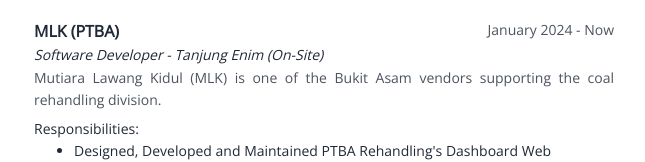
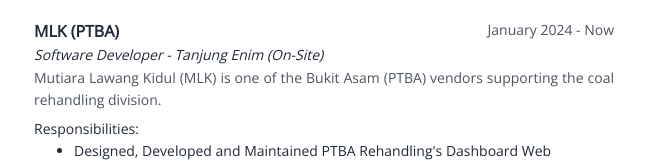
Before and after one commit to bondopangaji/bondopangaji.github.io, a Vue app: page /portfolio in a window 1280 px wide. Shown: the part 161-323 px from the top of the page, without its empty margins (316-961 px from the left). Built offline with nearby package versions, Linux system fonts and the light colour scheme.

Commit message:
fix: add description

```diff
--- a/src/data/work.js
+++ b/src/data/work.js
@@ -5,7 +5,7 @@
     companyName: 'MLK (PTBA)',
     companyLink: '#',
     companyDescription:
-      'Mutiara Lawang Kidul (MLK) is one of the Bukit Asam vendors supporting the coal rehandling division.',
+      'Mutiara Lawang Kidul (MLK) is one of the Bukit Asam (PTBA) vendors supporting the coal rehandling division.',
     startDate: 'January 2024',
     endDate: 'Now',
     responsibilities: [
```
